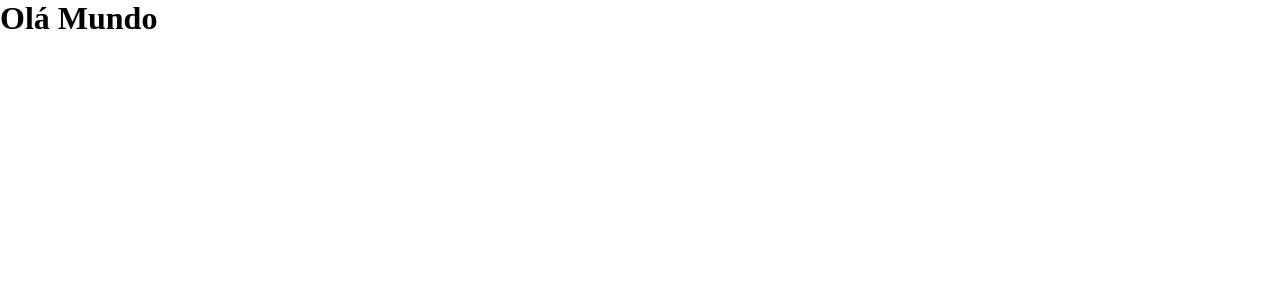
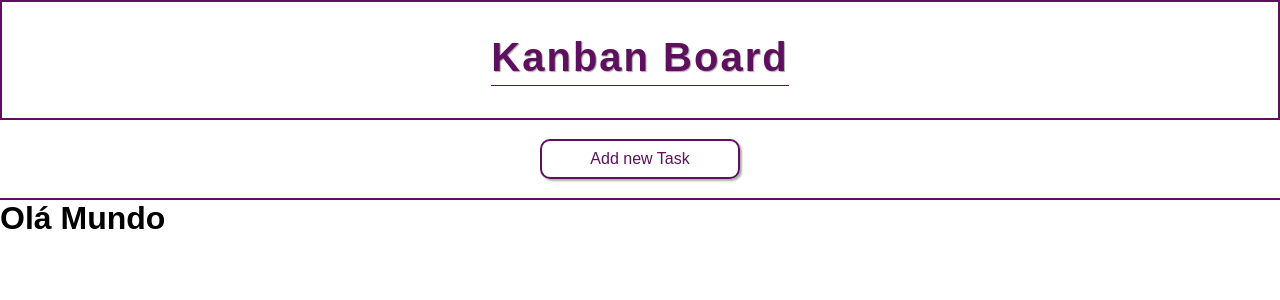
Before and after one commit to Guittsgui/kanbanBoard-front, a React (Vite) app: page / in a window 1280 px wide. Shown: the top 300 px of the page. Built offline with nearby package versions, Linux system fonts and the light colour scheme.

Commit message:
finalizando layout básico

```diff
--- a/package.json
+++ b/package.json
@@ -13,7 +13,8 @@
     "react": "^18.2.0",
     "react-dom": "^18.2.0",
     "react-icons": "^4.8.0",
-    "react-router-dom": "^6.10.0"
+    "react-router-dom": "^6.10.0",
+    "styled-components": "^5.3.10"
   },
   "devDependencies": {
     "@types/react": "^18.0.28",
--- a/src/App.jsx
+++ b/src/App.jsx
@@ -1,10 +1,16 @@
+import * as S from './style'
 
-import './App.css'
 
 function App() {
 
   return (
     <>
+      <S.header>
+        <h1> Kanban Board</h1>
+      </S.header>
+      <S.nav>
+        <a href="#"> Add new Task</a>
+      </S.nav>
       <h1> Olá Mundo</h1>
     </>
   )
--- a/src/index.css
+++ b/src/index.css
@@ -2,6 +2,7 @@
   margin: 0px;
   padding: 0px;
   box-sizing: border-box;
+  font-family: Arial, Helvetica, sans-serif;
 }
 a{
   text-decoration: none;
--- /dev/null
+++ b/src/style.jsx
@@ -0,0 +1,41 @@
+import styled from 'styled-components'
+
+export const header = styled.header`
+    height: 120px;
+    border: 2px solid #5e105e;
+    display: flex;
+    align-items: center;
+    justify-content: center;
+    flex-direction: column;
+    color: #5e105e;
+    h1{
+        font-size: 40px;
+        letter-spacing: 2px;
+        border-bottom: .5px solid #5e105e;
+        padding-bottom: 5px;
+        text-shadow: 1px 1px 1px #42424275;
+    }
+`;
+export const nav = styled.nav`
+    height: 80px;
+    border-bottom: 2px solid #5e105e;
+    display: flex;
+    align-items: center;
+    justify-content: center;
+    a{
+        color: #5e105e;
+        border: 2px solid #5e105e;
+        height: 40px;
+        width: 200px;
+        border-radius: 10px;
+        display: flex;
+        align-items: center;
+        justify-content: center;
+        box-shadow: 2px 2px 2px #00000050;
+        &:hover{
+            color: #8d538d;
+            border-color: #8d538d ;
+            background-color: #f8eaf8;
+        }
+    }
+`;
```
Also changed, not shown: src/App.css (deleted), 1 other file (tests, documents, lock files or other folders).
